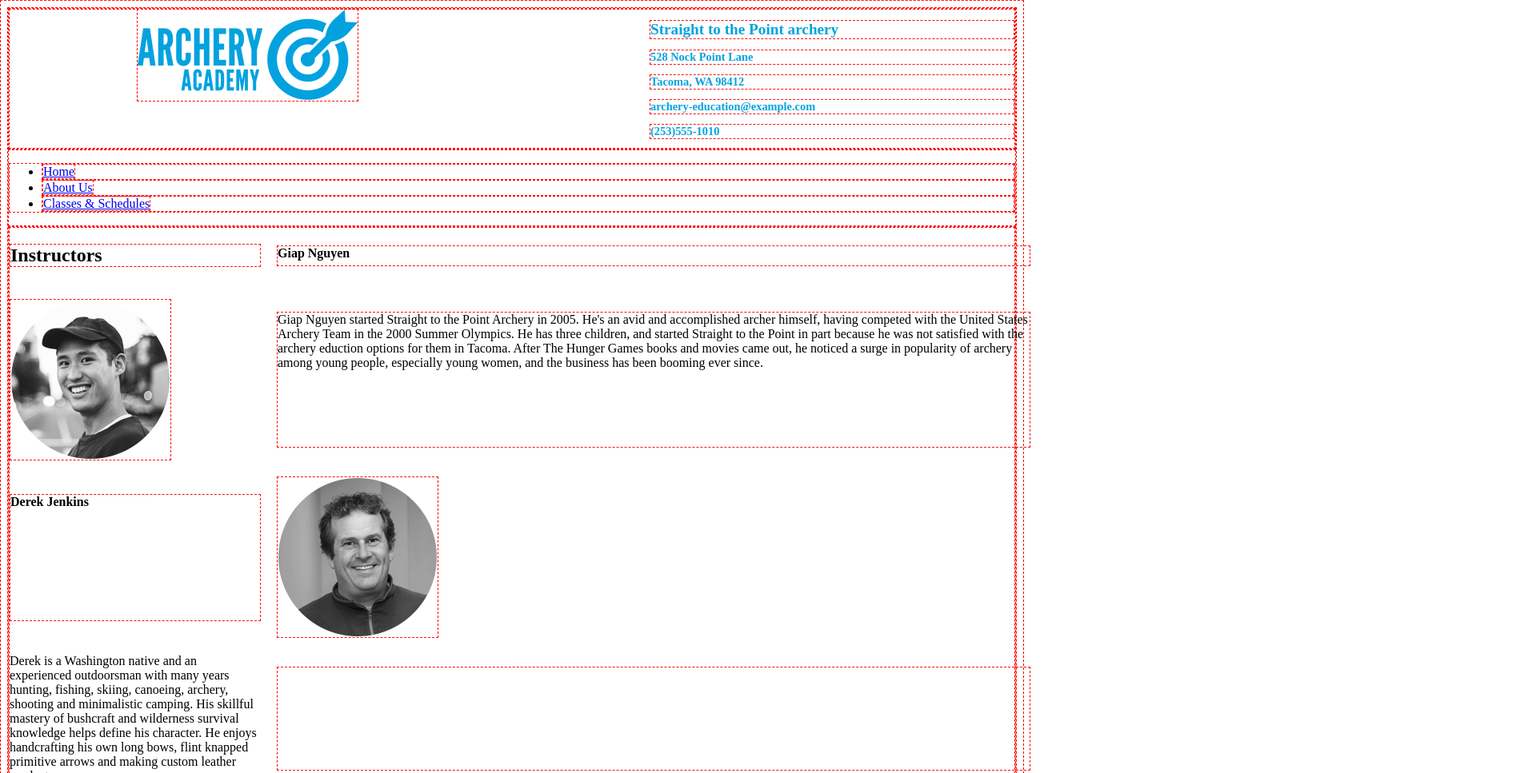
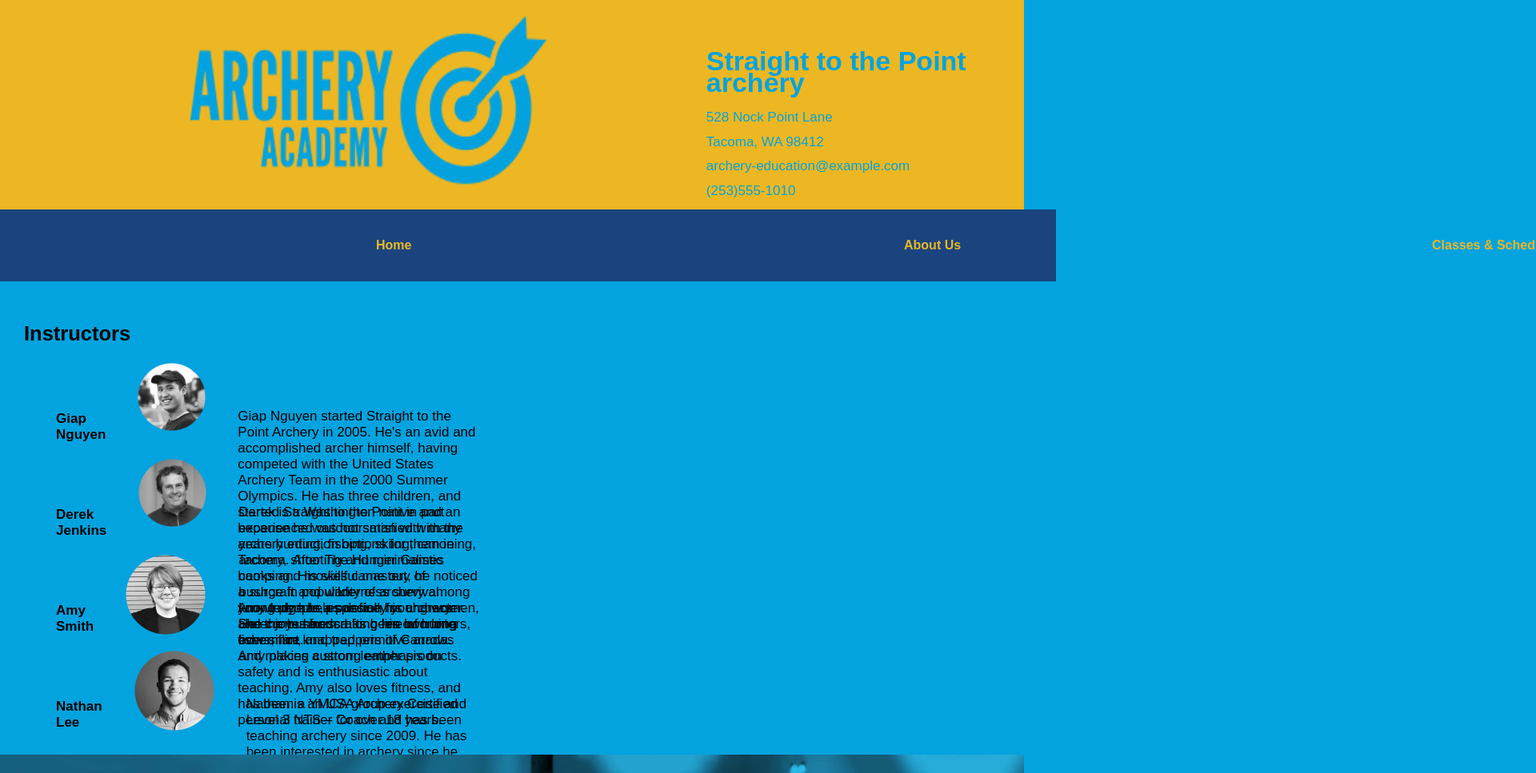
Before and after one commit to suzande/lesson-7-1220, a plain HTML site: page about-us.html in a window 1280 px wide. Shown: the top 967 px of the page at 80% size, 1920 px wide, since content can reach past the window. Drawn offline with Linux system fonts and the light colour scheme.

Commit message:
updated all files

```diff
--- a/about-us.html
+++ b/about-us.html
@@ -4,49 +4,60 @@
   <meta charset="utf-8">
   <title>Straight to the Point Archery</title>
   <link rel="stylesheet" type="text/css" href="styles/lesson-7-css.css">
+  <link rel="preconnect" href="https://fonts.gstatic.com">
+  <link href="https://fonts.googleapis.com/css2?family=Roboto+Condensed:ital@1&display=swap" rel="stylesheet">
 </head>
 
-<body>
-  <header>
-    <img class="header-img" src="images/archeryAcademy-logo-color.png">
+<body class="body">
+  <header class="header-tag">
+    <img class="header-img" src="images/archeryAcademy-logo-color.png"
+        alt="Archery Academy logo">
     <div class="h1-title">
         <h1>Straight to the Point archery</h1>
-        <h2>528 Nock Point Lane</h2>
-        <h2>Tacoma, WA 98412</h2>
-        <h2>archery-education@example.com</h2>
-        <h2>(253)555-1010</h2>
+          <p>528 Nock Point Lane</p>
+          <p>Tacoma, WA 98412</p>
+          <p>archery-education@example.com</p>
+          <p>(253)555-1010</p>
     </div>
   </header>
-      <nav id="nav-menu">
+      <nav class="nav-wrapper">
         <ul>
-            <li><a href="index.html">Home</a></li>
-            <li><a href="about-us.html">About Us</a></li>
-            <li><a href="classes.html">Classes & Schedules</a></li>
+            <li class="li-margin"><a href="index.html">Home</a></li>
+            <li class="li-margin"><a href="about-us.html">About Us</a></li>
+            <li class="li-margin"><a href="classes.html">Classes & Schedules</a></li>
         </ul>
       </nav>
-    <main>
-    <section class="grid-container-us">
-        <h2 class="list-instructors">Instructors</h2>
-        <h4 class="h4-1-row-column">Giap Nguyen</h4>
-          <img src="images/instructor-bio-image4.png"
+  <main class="main-us">
+    <h2 class="h2-instructors">Instructors</h2>
+    <div class="grid-container-us">
+        <div class="grid-item-1">
+            <h4 class="h4-text">Giap Nguyen</h4>
+            <img class="photo" src="images/instructor-bio-image4.png"
              alt="Giap Nguyen">
-          <p class="h4-1-about">Giap Nguyen started Straight to the Point Archery in 2005. He's an avid and accomplished archer himself, having competed with the United States Archery Team in the 2000 Summer Olympics. He has three children, and  started Straight to the Point in part because he was not satisfied with the archery eduction options for them in Tacoma. After The Hunger Games books and movies came out, he noticed a surge in popularity of archery among young people, especially young women, and the business has been booming ever since.</p>
-        <h4 class="h4-2-row-column">Derek Jenkins</h4>
-          <img src="images/instructor-bio-image1.png"
-          alt="Derek Jenkins"
-            <p class="h4-2-about">Derek is a Washington native and an experienced outdoorsman with many years hunting, fishing, skiing, canoeing, archery, shooting and minimalistic camping. His skillful mastery of bushcraft and wilderness survival knowledge helps define his character. He enjoys handcrafting his own long bows, flint knapped primitive arrows and making custom leather products.</p>
-        <h4 class="h4-3-row-column">Amy Smith</h4>
+            <p class="grid-info-1">Giap Nguyen started Straight to the Point Archery in 2005. He's an avid and accomplished archer himself, having competed with the United States Archery Team in the 2000 Summer Olympics. He has three children, and  started Straight to the Point in part because he was not satisfied with the archery eduction options for them in Tacoma. After The Hunger Games books and movies came out, he noticed a surge in popularity of archery among young people, especially young women, and the business has been booming ever since.</p>
+        </div>
+        <div class="grid-item-2" >
+          <h4 class="h4-text">Derek Jenkins</h4>
+          <img class="photo" src="images/instructor-bio-image1.png"
+               alt="Derek Jenkins">
+          <p class="grid-info-2">Derek is a Washington native and an experienced outdoorsman with many years hunting, fishing, skiing, canoeing, archery, shooting and minimalistic camping. His skillful mastery of bushcraft and wilderness survival knowledge helps define his character. He enjoys handcrafting his own long bows, flint knapped primitive arrows and making custom leather products.</p>
+       </div>
+       <div class="grid-item-3">
+        <h4 class="h4-text">Amy Smith</h4>
           <img src="images/instructor-bio-image2.png"
-          alt="Amy Smith"
-            <p class="h4-3-about">Amy truly has a passion for archery. She comes from a long line of hunters, fisherman, and trappers of Canada. Amy  places a strong emphasis on safety and is enthusiastic about teaching. Amy also loves fitness, and  has been a YMCA group exercise and personal trainer for over 18 years.</p>
-        <h4 class="h4-4-row-column">Nathan Lee</h4>
+            alt="Amy Smith">
+          <p class="grid-info-3">Amy truly has a passion for archery. She comes from a long line of hunters, fisherman, and trappers of Canada. Amy  places a strong emphasis on safety and is enthusiastic about teaching. Amy also loves fitness, and  has been a YMCA group exercise and personal trainer for over 18 years.</p>
+      </div>
+      <div class="grid-item-4">
+        <h4 class="h4-text">Nathan Lee</h4>
             <img src="images/instructor-bio-image3.png"
               alt="Nathan Lee">
-            <p class="h4-4-about">Nathan is an USA Archery Certified Level 3 NTS – Coach and has been teaching archery since 2009. He has been interested in archery since he nocked his first arrow while a Boy Scout at Scout camp. Nathan has many years of experience teaching people of all ages, experience gained as a Martial Arts Instructor and Studio Manager.</p>
-    </section>
+            <p class="grid-info-4">Nathan is an USA Archery Certified Level 3 NTS – Coach and has been teaching archery since 2009. He has been interested in archery since he nocked his first arrow while a Boy Scout at Scout camp. Nathan has many years of experience teaching people of all ages, experience gained as a Martial Arts Instructor and Studio Manager.</p>
+      </div>
+  </div>
 </main>
-    <footer>
-      <img src="images/footerimage.jpg"
+  <footer  class="footer-center" >
+    <img class="footer-img" src="images/footerimage.jpg"
       alt="Image at base of page">
   </footer>
 </body>
--- a/styles/lesson-7-css.css
+++ b/styles/lesson-7-css.css
@@ -1,92 +1,160 @@
-* {
-    border: 1px dashed red;
+.header-tag {
+    display: flex;
+    flex-direction: row;
+    background-color: #ecb722;
 }
+
 .header-img {
-    float: left;
-    margin-left: 10em;
+    display: flex;
+    width: 40%;
+    margin-left: 14em;
+    border-color: black;
+    padding-top: 20px;
+    padding-bottom: 30px;
 }
 .h1-title {
-    font-size: 60%;
-    padding-left: 800px;
+    background-color: #ecb722;
     color: #03a3df;
-    background-color: white;
-    text-align: left;
-    font-style: normal;
-    padding-bottom: 0;
+    padding-left: 200px;
+    padding-top: 40px;
+    line-height: .8;
 }
-.nav-wrapper {
-    display: flex;
-    justify-content: center;
+.h2-instructors {
+    background-color: #03a3df;
 }
+
 
 .nav-wrapper ul{
     list-style-type: none;
     width: 100%;
+    display: flex;
+    flex-direction: row;
+    background-color: #1b447f;
+    text-align: center;
+    margin: 0;
 }
 
-.nav-wrapper ul li {
-    display: inline;
+.nav-wrapper li a {
+    display: flex;
+    flex-direction: row;
+    text-align: center;
+    text-decoration: none;
+    color:  #ecb722;
+    font-weight:  bold;
+    width: 200px;
+    line-height: 30px;
+    font-size: 16px;
+    margin-left: 400px;
+}
+.li-margin {
+    margin: 20px;
+    padding: 10px;
+}
+.body {
+    font-family: Arial;
+    font-size: 17px;
+    margin: 0;
+    background-color: #03a3df;
+}
+.main {
+    margin: 0;
+    font-family: 'Roboto Condensed', sans-serif;
+    background-color: #03a3df;
+}
+.main-us {
+    margin: 0;
+    padding: 30px;
+    background-color: #03a3df;
+}
+.main-classes {
+    margin: 0;
+    padding: 0;
+    background-color: #03a3df;
+}
+.footer-center {
+    padding: 0;
+    width: 100%;
+}
+.footer-img {
+    width: 100%;
+}
+.section-index {
+    margin: 0;
+    padding: 30px;
 }
 
-.nav-wrapper ul li a {
-    text-align: center;
-    height: 50px;
-    padding: 1em 0;
-    text-decoration: none;
-    background-color: #1b447f;
-    color: white;
-    font-weight: bold;
-    border-right: 2px solid white;
-}
-.main {
-    margin: 20px;
-    clear: left;
+.h2-us {
+    height: 15px;
 }
 
-.section-index {
-    clear: none;
+.grid-container-us {
+    display: grid;
+    width: 100%;
+    grid-template-rows: 100px 100px 100px 100px;
+    grid-template-columns: 50% 50%;
+    grid-gap: 20px;
+    background-color: #03a3df;
+}
+.us-list {
+    display: flex;
+    flex-direction: row;
+    width: 10%;
+    margin: 0;
+    padding: 0;
+}
+.li-us {
+    margin: 10px;
+    padding: 30px;
+}
+.h4-text {
+    display: flex;
+    justify-content: space-around;
+    margin-top: 20px;
+    margin-bottom: 20px;
+    padding: 40px;
 
 }
-. {
-    clear: left;
+.photo {
+    margin-bottom: 15px;
 }
-.grid-container-us {
-    display: grid;
-    width: 100%
-    grid-template-rows: 100px 100px 100px 100px;
-    grid-template-columns: 25% 75%;
-    grid-gap: 20px;
-}
-.grid-container-classes {
-    display: grid;
-    width: 100%;
-    grid-template-rows: 200px 200px 200px 200px 200px;
-    grid-template-columns: 25% 75%;
-    grid-gap: 20px;
-}
-h4-1-row-column {
+
+.grid-item-1 {
+    display: flex;
     grid-row: 1; grid-column: 1;
     }
-h4-2-row-column {
+.grid-item-2 {
+    display: flex;
     grid-row: 2; grid-column: 1;
 }
-h4-3-row-column {
+.grid-item-3 {
+    display: flex;
     grid-row: 3; grid-column: 1;
 }
-h4-4-row-column {
+.grid-item-4 {
+    display: flex;
     grid-row: 4; grid-column: 1;
 }
-h4-1-about {
+.grid-info-1 {
+    display: flex;
+    flex-direction: row;
+    padding: 40px;
     grid-row: 1; grid-column: 2;
-    }
-h4-2-about {
+}
+.grid-info-2 {
+    display: flex;
+    flex-direction: row;
+    padding: 40px;
     grid-row: 2; grid-column: 2;
 }
-h4-3-about {
+.grid-info-3 {
+    display: flex;
+    flex-direction: row;
+    padding: 40px;
     grid-row: 3; grid-column: 2;
 }
-h4-4-about {
+.grid-info-4 {
+    display: flex;
+    flex-direction: row;
+    padding: 40px;
     grid-row: 4; grid-column: 2;
 }
-
-}
```
Also changed, not shown: classes.html (+62 -50 lines), index.html (+34 -24 lines). Lines whose indentation alone changed are shown as unchanged.
